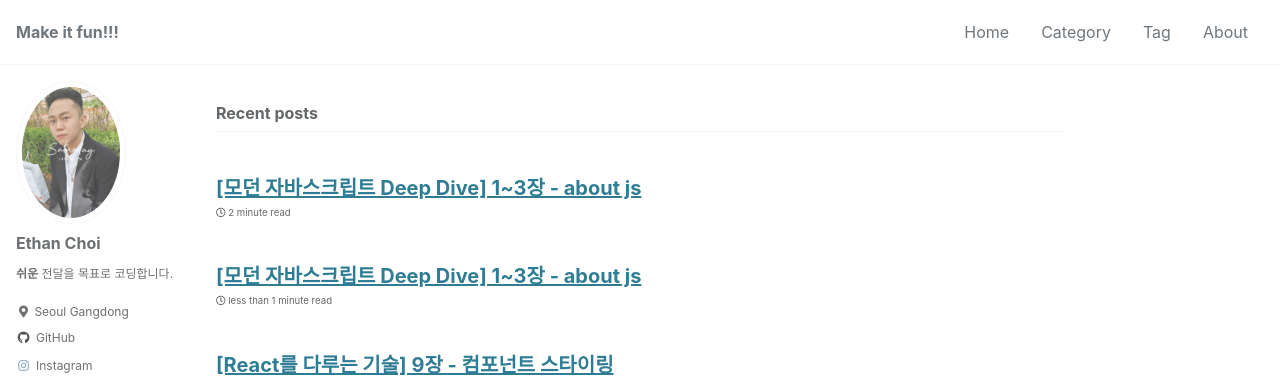
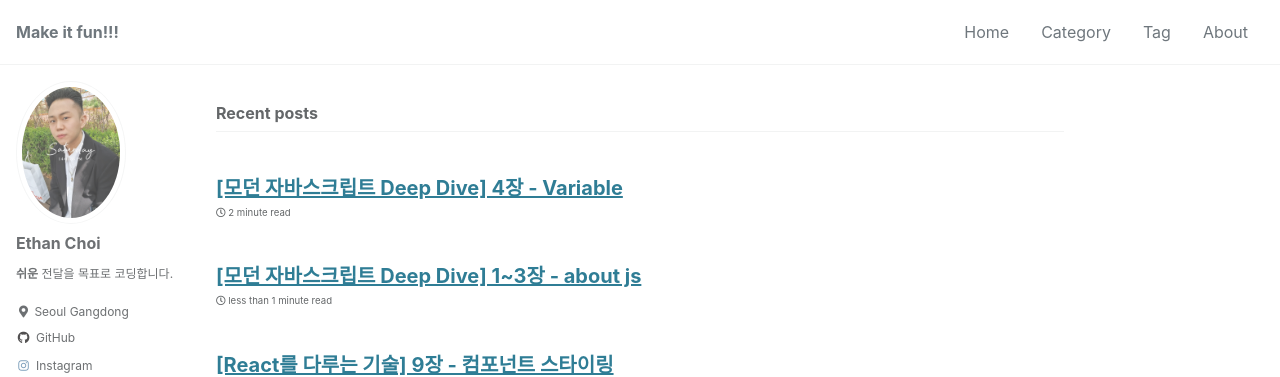
Before and after one commit to valueinvestment/valueinvestment.github.io, a Jekyll site: the page built from index.html, in a window 1280 px wide. Shown: the top 377 px of the page. Built offline with Jekyll 4.4.1, drawn with Linux system fonts in a browser that asks for light colours; cached includes are drawn as plain includes; the list of posts is cut into pages by our own code.

Commit message:
Fix: Change title

```diff
--- a/_posts/JS/2022-11-02-4.variable.md
+++ b/_posts/JS/2022-11-02-4.variable.md
@@ -1,5 +1,5 @@
 ---
-title: "[모던 자바스크립트 Deep Dive] 1~3장 - about js"
+title: "[모던 자바스크립트 Deep Dive] 4장 - Variable"
 excerpt: ""
 toc: true
 toc_sticky: true
```
